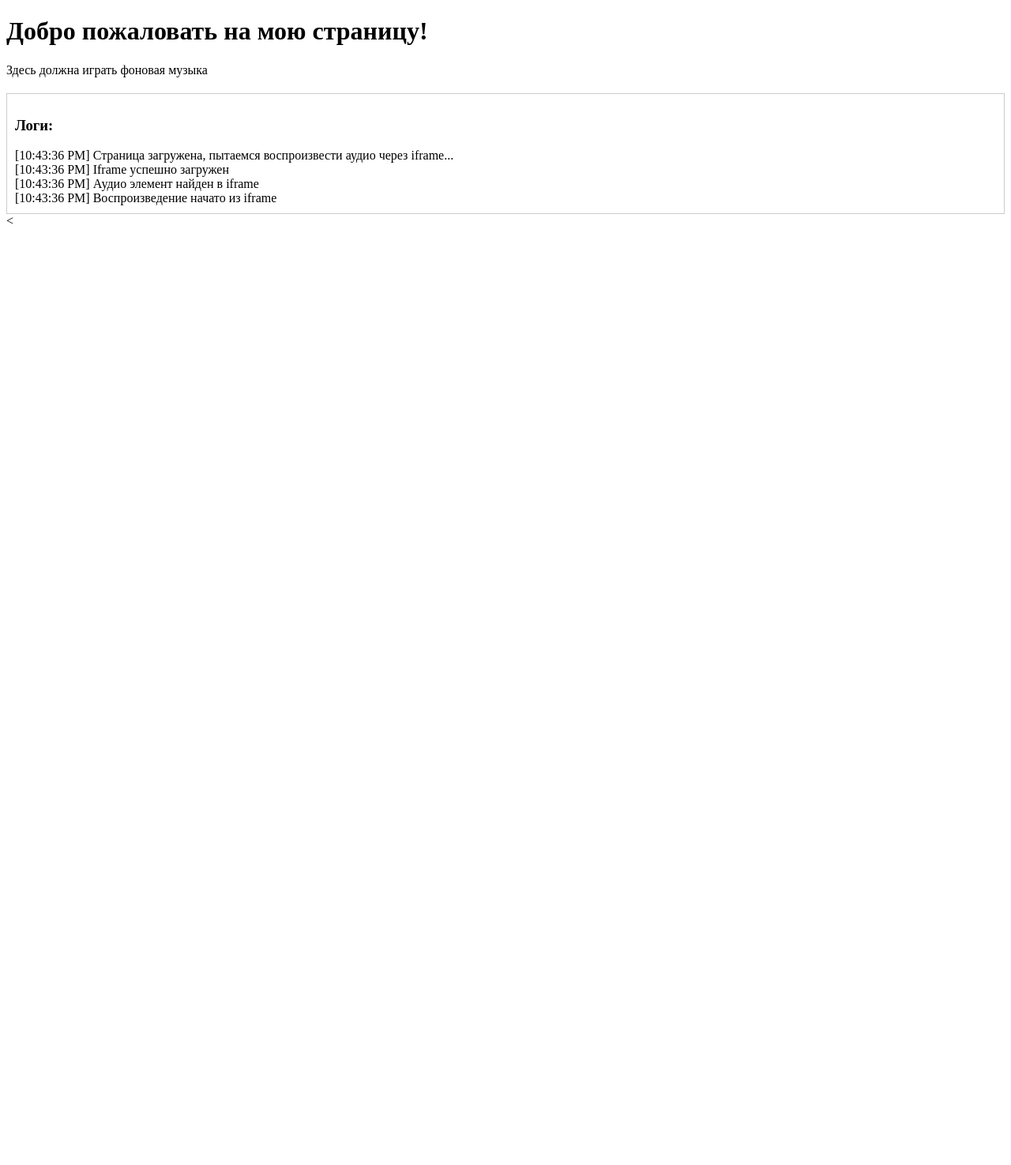
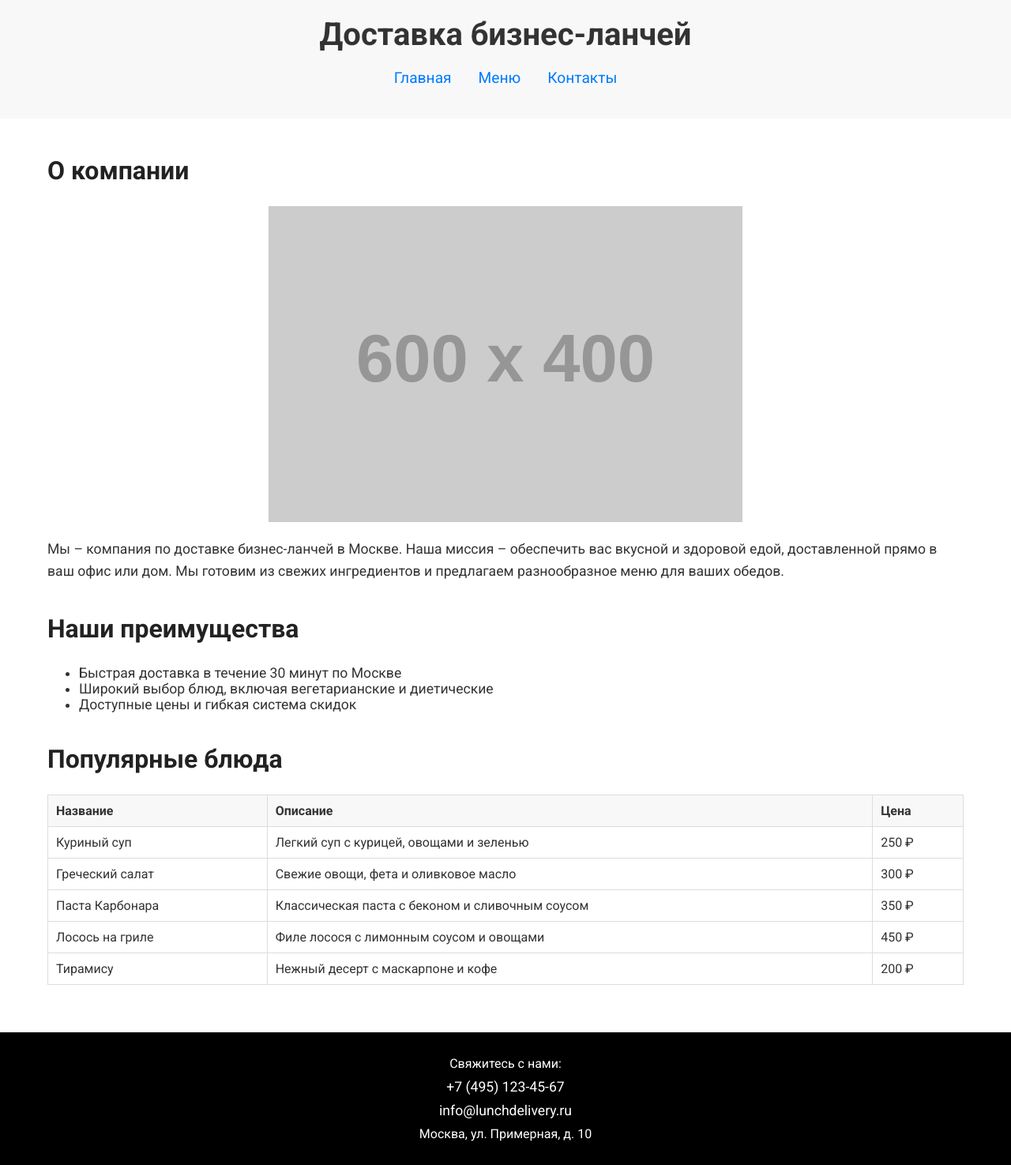
Before and after one commit to kolloko2/kodzaev-web-dev-2024-1, a plain HTML site: page index.html in a window 1280 px wide. Shown: the whole page at 79% size. Before the commit the page ends 800 px from the top, so only its background shows below. Drawn offline with Linux system fonts and the light colour scheme; placeholder pictures from the web are drawn by us.

Commit message:
Update index.html

```diff
--- a/index.html
+++ b/index.html
@@ -3,64 +3,194 @@
 <head>
     <meta charset="UTF-8">
     <meta name="viewport" content="width=device-width, initial-scale=1.0">
-    <title>Страница с фоновой музыкой</title>
+    <title>Доставка бизнес-ланчей</title>
+    <link href="https://fonts.googleapis.com/css2?family=Roboto:wght@400;700&display=swap" rel="stylesheet">
     <style>
-        #log {
-            margin-top: 20px;
+        * {
+            box-sizing: border-box;
+        }
+
+        body {
+            margin: 0;
+            font-family: 'Roboto', sans-serif;
+            font-size: 16px;
+            color: #333;
+        }
+
+        header {
+            background-color: #f8f8f8;
+            padding: 20px;
+            margin: 0;
+            text-align: center;
+        }
+
+        header h1 {
+            font-size: 2.5em;
+            font-weight: 700;
+            margin: 0;
+        }
+
+        nav {
+            margin: 20px 0;
+        }
+
+        nav a {
+            text-decoration: none;
+            font-family: 'Roboto', sans-serif;
+            font-size: 1.2em;
+            color: #007bff;
+            margin: 0 15px;
+        }
+
+        nav a:hover {
+            color: #0056b3;
+        }
+
+        main {
+            padding: 20px;
+            margin: 0 auto;
+            max-width: 1200px;
+        }
+
+        section {
+            margin-bottom: 40px;
+        }
+
+        section h2 {
+            font-size: 2em;
+            font-weight: 700;
+            color: #222;
+        }
+
+        section p {
+            font-size: 1.1em;
+            line-height: 1.6;
+        }
+
+        img {
+            width: 100%;
+            max-width: 600px;
+            height: auto;
+            display: block;
+            margin: 20px auto;
+        }
+
+        ul {
+            list-style-type: disc;
+            padding-left: 40px;
+            font-size: 1.1em;
+        }
+
+        table {
+            width: 100%;
+            border-collapse: collapse;
+            margin: 20px 0;
+        }
+
+        table, th, td {
+            border: 1px solid #ddd;
+        }
+
+        th, td {
             padding: 10px;
-            border: 1px solid #ccc;
-            max-height: 200px;
-            overflow-y: auto;
+            text-align: left;
         }
-        iframe {
-            display: none; /* Скрываем iframe */
+
+        th {
+            background-color: #f8f8f8;
+            font-weight: 700;
+        }
+
+        footer {
+            background-color: #000;
+            color: #fff;
+            padding: 20px;
+            text-align: center;
+        }
+
+        footer p {
+            margin: 10px 0;
+        }
+
+        footer a {
+            color: #fff;
+            text-decoration: none;
+            font-size: 1.1em;
+        }
+
+        footer a:hover {
+            color: #ccc;
         }
     </style>
 </head>
 <body>
-    <h1>Добро пожаловать на мою страницу!</h1>
-    <p>Здесь должна играть фоновая музыка</p>
+    <header>
+        <h1>Доставка бизнес-ланчей</h1>
+        <nav>
+            <a href="#">Главная</a>
+            <a href="#">Меню</a>
+            <a href="#contacts">Контакты</a>
+        </nav>
+    </header>
 
-    <!-- Iframe с автозапуском -->
-    <iframe id="audioFrame" src="audio.html" allow="autoplay"></iframe>
+    <main>
+        <section>
+            <h2>О компании</h2>
+            <img src="https://via.placeholder.com/600x400" alt="Офис компании">
+            <p>Мы – компания по доставке бизнес-ланчей в Москве. Наша миссия – обеспечить вас вкусной и здоровой едой, доставленной прямо в ваш офис или дом. Мы готовим из свежих ингредиентов и предлагаем разнообразное меню для ваших обедов.</p>
+        </section>
 
-    <div id="log">
-        <h3>Логи:</h3>
-        <div id="logMessages"></div>
-    </div>
+        <section>
+            <h2>Наши преимущества</h2>
+            <ul>
+                <li>Быстрая доставка в течение 30 минут по Москве</li>
+                <li>Широкий выбор блюд, включая вегетарианские и диетические</li>
+                <li>Доступные цены и гибкая система скидок</li>
+            </ul>
+        </section>
 
-    <script>
-        function addLog(message) {
-            const logDiv = document.getElementById('logMessages');
-            const timestamp = new Date().toLocaleTimeString();
-            logDiv.innerHTML += `[${timestamp}] ${message}<br>`;
-            logDiv.scrollTop = logDiv.scrollHeight;
-        }
+        <section>
+            <h2>Популярные блюда</h2>
+            <table>
+                <tr>
+                    <th>Название</th>
+                    <th>Описание</th>
+                    <th>Цена</th>
+                </tr>
+                <tr>
+                    <td>Куриный суп</td>
+                    <td>Легкий суп с курицей, овощами и зеленью</td>
+                    <td>250 ₽</td>
+                </tr>
+                <tr>
+                    <td>Греческий салат</td>
+                    <td>Свежие овощи, фета и оливковое масло</td>
+                    <td>300 ₽</td>
+                </tr>
+                <tr>
+                    <td>Паста Карбонара</td>
+                    <td>Классическая паста с беконом и сливочным соусом</td>
+                    <td>350 ₽</td>
+                </tr>
+                <tr>
+                    <td>Лосось на гриле</td>
+                    <td>Филе лосося с лимонным соусом и овощами</td>
+                    <td>450 ₽</td>
+                </tr>
+                <tr>
+                    <td>Тирамису</td>
+                    <td>Нежный десерт с маскарпоне и кофе</td>
+                    <td>200 ₽</td>
+                </tr>
+            </table>
+        </section>
+    </main>
 
-        const iframe = document.getElementById('audioFrame');
-
-        // Проверка загрузки iframe
-        iframe.onload = () => {
-            addLog('Iframe успешно загружен');
-            try {
-                const iframeAudio = iframe.contentWindow.document.querySelector('audio');
-                if (iframeAudio) {
-                    addLog('Аудио элемент найден в iframe');
-                    iframeAudio.play()
-                        .then(() => addLog('Воспроизведение начато из iframe'))
-                        .catch((err) => addLog('Ошибка воспроизведения в iframe: ' + err.message));
-                } else {
-                    addLog('Аудио элемент не найден в iframe');
-                }
-            } catch (e) {
-                addLog('Ошибка доступа к содержимому iframe: ' + e.message);
-            }
-        };
-
-        iframe.onerror = () => {
-            addLog('Ошибка загрузки iframe');
-        };
-
-        addLog('Страница загружена, пытаемся воспроизвести аудио через iframe...');
-    </script>
-<
+    <footer id="contacts">
+        <p>Свяжитесь с нами:</p>
+        <p><a href="tel:+74951234567">+7 (495) 123-45-67</a></p>
+        <p><a href="mailto:info@lunchdelivery.ru">info@lunchdelivery.ru</a></p>
+        <p>Москва, ул. Примерная, д. 10</p>
+    </footer>
+</body>
+</html>
```
